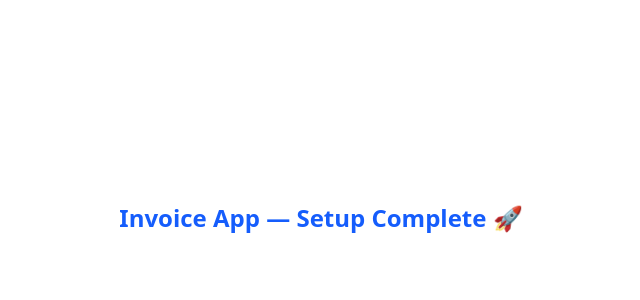
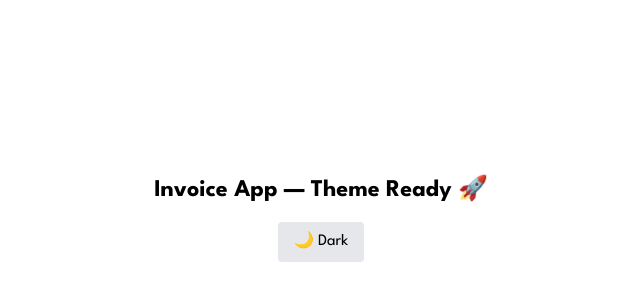
Before and after one commit to OladokunLT/invoice-app, a Next.js app: page / in a window 1280 px wide. Shown: the part 182-482 px from the top of the page, without its empty margins (319-959 px from the left). Built offline with nearby package versions, Linux system fonts and the light colour scheme.

Commit message:
Implement theme system with Tailwind v4, dark mode toggle, and font setup".
Detail: implemented
Tailwind v4 correctly;
Config linking (@config)
Dark mode system
Theme persistence (LocalStorage)
Font setup (League Spartan)
Context API

```diff
--- a/src/app/globals.css
+++ b/src/app/globals.css
@@ -1,26 +1,2 @@
+@config "../../tailwind.config.ts";
 @import "tailwindcss";
-
-/* :root {
-  --background: #ffffff;
-  --foreground: #171717;
-}
-
-@theme inline {
-  --color-background: var(--background);
-  --color-foreground: var(--foreground);
-  --font-sans: var(--font-geist-sans);
-  --font-mono: var(--font-geist-mono);
-}
-
-@media (prefers-color-scheme: dark) {
-  :root {
-    --background: #0a0a0a;
-    --foreground: #ededed;
-  }
-}
-
-body {
-  background: var(--background);
-  color: var(--foreground);
-  font-family: Arial, Helvetica, sans-serif;
-} */
--- a/src/app/layout.tsx
+++ b/src/app/layout.tsx
@@ -1,20 +1,16 @@
 import type { Metadata } from "next";
-import { Geist, Geist_Mono } from "next/font/google";
 import "./globals.css";
+import { League_Spartan } from "next/font/google";
+import { ThemeProvider } from "@/context/ThemeContext";
 
-const geistSans = Geist({
-  variable: "--font-geist-sans",
-  subsets: ["latin"],
-});
-
-const geistMono = Geist_Mono({
-  variable: "--font-geist-mono",
+const leagueSpartan = League_Spartan({
+  variable: "--font-league",
   subsets: ["latin"],
 });
 
 export const metadata: Metadata = {
-  title: "Create Next App",
-  description: "Generated by create next app",
+  title: "Invoice App",
+  description: "Invoice Management App",
 };
 
 export default function RootLayout({
@@ -23,11 +19,10 @@ export default function RootLayout({
   children: React.ReactNode;
 }>) {
   return (
-    <html
-      lang="en"
-      className={`${geistSans.variable} ${geistMono.variable} h-full antialiased`}
-    >
-      <body className="min-h-full flex flex-col">{children}</body>
+    <html lang="en" className={leagueSpartan.variable}>
+      <body className="font-sans bg-white text-black dark:bg-[#141625] dark:text-white transition-colors">
+        <ThemeProvider>{children}</ThemeProvider>
+      </body>
     </html>
   );
 }
--- a/src/app/page.tsx
+++ b/src/app/page.tsx
@@ -1,9 +1,11 @@
+import ThemeToggle from "@/components/ThemeToggle";
+
 export default function Home() {
   return (
-    <main className="flex min-h-screen items-center justify-center">
-      <h1 className="text-2xl font-bold text-blue-600">
-        Invoice App — Setup Complete 🚀
-      </h1>
+    <main className="flex min-h-screen flex-col items-center justify-center gap-4">
+      <h1 className="text-2xl font-bold">Invoice App — Theme Ready 🚀</h1>
+
+      <ThemeToggle />
     </main>
   );
 }
--- /dev/null
+++ b/src/components/ThemeToggle.tsx
@@ -0,0 +1,16 @@
+"use client";
+
+import { useTheme } from "@/context/ThemeContext";
+
+export default function ThemeToggle() {
+  const { theme, toggleTheme } = useTheme();
+
+  return (
+    <button
+      onClick={toggleTheme}
+      className="px-4 py-2 rounded bg-gray-200 dark:bg-gray-700 hover:opacity-80 transition"
+    >
+      {theme === "light" ? "🌙 Dark" : "☀️ Light"}
+    </button>
+  );
+}
--- /dev/null
+++ b/src/context/ThemeContext.tsx
@@ -0,0 +1,45 @@
+"use client";
+
+import { createContext, useContext, useEffect, useState } from "react";
+
+type Theme = "light" | "dark";
+
+interface ThemeContextType {
+  theme: Theme;
+  toggleTheme: () => void;
+}
+
+const ThemeContext = createContext<ThemeContextType | null>(null);
+
+export const ThemeProvider = ({ children }: { children: React.ReactNode }) => {
+  const [theme, setTheme] = useState<Theme>("light");
+
+  useEffect(() => {
+    const stored = localStorage.getItem("theme") as Theme | null;
+    if (stored) {
+      setTheme(stored);
+      document.documentElement.classList.toggle("dark", stored === "dark");
+    }
+  }, []);
+
+  const toggleTheme = () => {
+    const newTheme = theme === "light" ? "dark" : "light";
+    setTheme(newTheme);
+    localStorage.setItem("theme", newTheme);
+
+    document.documentElement.classList.remove("light", "dark");
+    document.documentElement.classList.add(newTheme);
+  };
+
+  return (
+    <ThemeContext.Provider value={{ theme, toggleTheme }}>
+      {children}
+    </ThemeContext.Provider>
+  );
+};
+
+export const useTheme = () => {
+  const context = useContext(ThemeContext);
+  if (!context) throw new Error("useTheme must be used within ThemeProvider");
+  return context;
+};
--- /dev/null
+++ b/tailwind.config.ts
@@ -0,0 +1,16 @@
+import type { Config } from "tailwindcss";
+
+const config: Config = {
+  darkMode: "class",
+  content: ["./src/**/*.{js,ts,jsx,tsx}"],
+  theme: {
+    extend: {
+      fontFamily: {
+        sans: ["var(--font-league)"],
+      },
+    },
+  },
+  plugins: [],
+};
+
+export default config;
```
